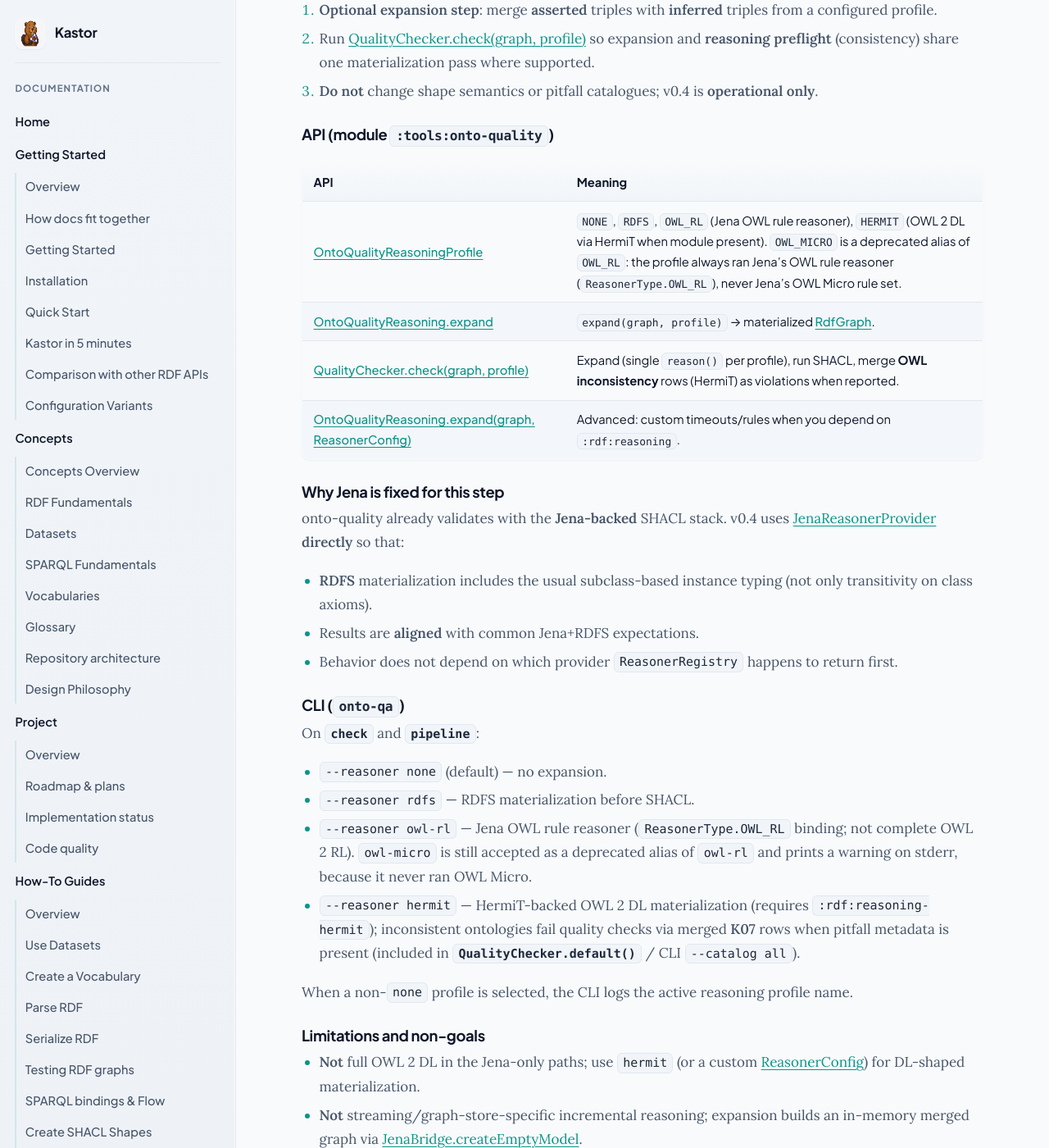
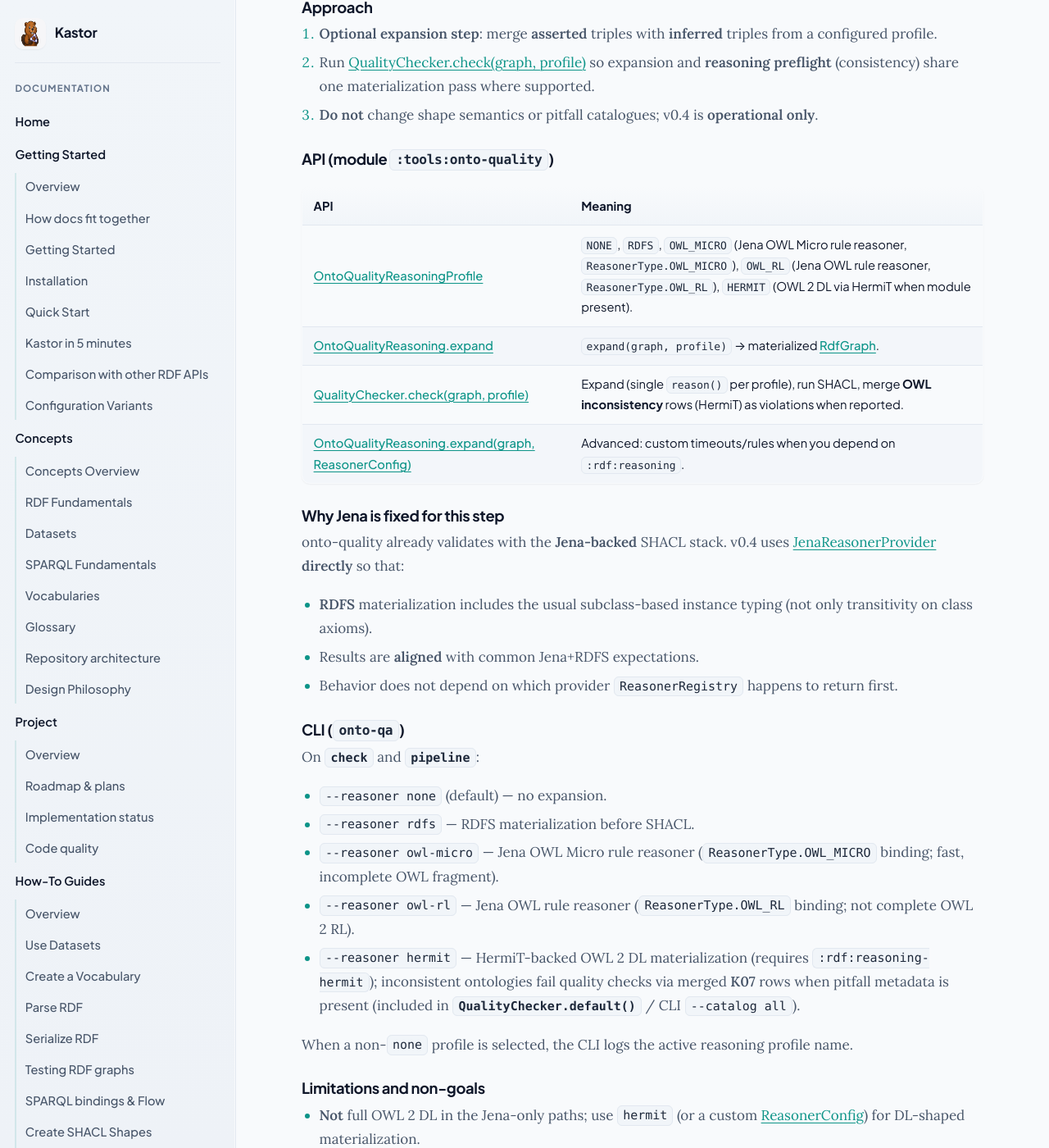
Before and after one commit to geoknoesis/kastor, a Jekyll site: the page built from docs/kastor/design/reasoning-in-kastor.md, in a window 1280 px wide and 1400 px high, scrolled down 1900 px. Shown: the whole window at 82% size. Built offline with Jekyll 4.4.1, drawn with Linux system fonts in a browser that asks for light colours; our own code applies the rules of GitHub Pages for plain Markdown files; some of the changed text lies outside the part shown.

Commit message:
feat(onto-quality): make OWL_MICRO / owl-micro a first-class Jena OWL Micro profile
OntoQualityReasoningProfile.OWL_MICRO and CLI --reasoner owl-micro were a
deprecated alias of OWL_RL because no provider exposed OWL Micro. They now
bind to ReasonerType.OWL_MICRO (Jena's OWL Micro rule reasoner) without a
deprecation or warning; OWL_RL / owl-rl stay bound to ReasonerType.OWL_RL.
The CLI test that asserted the deprecation warning and identical findings is
updated for the deliberate change, and a library test checks the binding and
OWL Micro entailments. Reasoning and onto-quality docs list OWL_MICRO.

Co-Authored-By: Claude Opus 5 (1M context) <noreply@anthropic.com>

```diff
--- a/docs/kastor/design/reasoning-in-kastor.md
+++ b/docs/kastor/design/reasoning-in-kastor.md
@@ -25,7 +25,7 @@ This document describes how **RDF reasoning** is exposed in Kastor and how **ont
 ### Providers shipped in this repo
 
 - **Memory** ([MemoryReasonerProvider](../../../rdf/reasoning/facade/src/main/kotlin/com/geoknoesis/kastor/rdf/reasoning/providers/MemoryReasonerProvider.kt)): **RDFS** rules rdfs2, rdfs3, rdfs5, rdfs7, rdfs9 and rdfs11 applied to a fixpoint (no axiomatic triples). Useful for tests and fast smoke checks; **not** full RDFS entailment or OWL.
-- **Jena** ([JenaReasonerProvider](../../../rdf/providers/jena-reasoning/src/main/kotlin/com/geoknoesis/kastor/rdf/jena/reasoning/JenaReasonerProvider.kt)): **RDFS**, **OWL_RL** (Jena's OWL rule reasoner — close to, but not a complete implementation of, OWL 2 RL) and **CUSTOM** rules (requires `customRules`). `OWL_EL`, `OWL_QL` and `OWL_DL` are rejected. This is the **reference implementation** for realistic rule-based entailment when Jena is on the classpath.
+- **Jena** ([JenaReasonerProvider](../../../rdf/providers/jena-reasoning/src/main/kotlin/com/geoknoesis/kastor/rdf/jena/reasoning/JenaReasonerProvider.kt)): **RDFS**, **OWL_MICRO** (Jena's OWL Micro rule reasoner — fast, incomplete OWL fragment), **OWL_RL** (Jena's OWL rule reasoner — close to, but not a complete implementation of, OWL 2 RL) and **CUSTOM** rules (requires `customRules`). `OWL_EL`, `OWL_QL` and `OWL_DL` are rejected. This is the **reference implementation** for realistic rule-based entailment when Jena is on the classpath.
 - **RDF4J** ([Rdf4jReasonerProvider](../../../rdf/providers/rdf4j-reasoning/src/main/kotlin/com/geoknoesis/kastor/rdf/rdf4j/reasoning/Rdf4jReasonerProvider.kt)): **RDFS** only.
 - **HermiT** (`:rdf:reasoning-hermit`): **HERMIT** and **OWL_DL** (OWL 2 DL).
 
@@ -55,7 +55,7 @@ SHACL validation in Kastor operates on an [RdfGraph](../../../rdf/core/src/main/
 
 | API | Meaning |
 |-----|---------|
-| [OntoQualityReasoningProfile](../../../tools/onto-quality/library/src/main/kotlin/com/geoknoesis/kastor/ontoquality/reasoning/OntoQualityReasoning.kt) | `NONE`, `RDFS`, `OWL_RL` (Jena OWL rule reasoner), `HERMIT` (OWL 2 DL via HermiT when module present). `OWL_MICRO` is a deprecated alias of `OWL_RL`: the profile always ran Jena's OWL rule reasoner (`ReasonerType.OWL_RL`), never Jena's OWL Micro rule set. |
+| [OntoQualityReasoningProfile](../../../tools/onto-quality/library/src/main/kotlin/com/geoknoesis/kastor/ontoquality/reasoning/OntoQualityReasoning.kt) | `NONE`, `RDFS`, `OWL_MICRO` (Jena OWL Micro rule reasoner, `ReasonerType.OWL_MICRO`), `OWL_RL` (Jena OWL rule reasoner, `ReasonerType.OWL_RL`), `HERMIT` (OWL 2 DL via HermiT when module present). |
 | [OntoQualityReasoning.expand](../../../tools/onto-quality/library/src/main/kotlin/com/geoknoesis/kastor/ontoquality/reasoning/OntoQualityReasoning.kt) | `expand(graph, profile)` → materialized [RdfGraph](../../../rdf/core/src/main/kotlin/com/geoknoesis/kastor/rdf/RdfTerms.kt). |
 | [QualityChecker.check(graph, profile)](../../../tools/onto-quality/library/src/main/kotlin/com/geoknoesis/kastor/ontoquality/QualityChecker.kt) | Expand (single `reason()` per profile), run SHACL, merge **OWL inconsistency** rows (HermiT) as violations when reported. |
 | [OntoQualityReasoning.expand(graph, ReasonerConfig)](../../../tools/onto-quality/library/src/main/kotlin/com/geoknoesis/kastor/ontoquality/reasoning/OntoQualityReasoning.kt) | Advanced: custom timeouts/rules when you depend on `:rdf:reasoning`. |
@@ -74,7 +74,8 @@ On **`check`** and **`pipeline`**:
 
 - `--reasoner none` (default) — no expansion.
 - `--reasoner rdfs` — RDFS materialization before SHACL.
-- `--reasoner owl-rl` — Jena OWL rule reasoner (`ReasonerType.OWL_RL` binding; not complete OWL 2 RL). `owl-micro` is still accepted as a deprecated alias of `owl-rl` and prints a warning on stderr, because it never ran OWL Micro.
+- `--reasoner owl-micro` — Jena OWL Micro rule reasoner (`ReasonerType.OWL_MICRO` binding; fast, incomplete OWL fragment).
+- `--reasoner owl-rl` — Jena OWL rule reasoner (`ReasonerType.OWL_RL` binding; not complete OWL 2 RL).
 - `--reasoner hermit` — HermiT-backed OWL 2 DL materialization (requires `:rdf:reasoning-hermit`); inconsistent ontologies fail quality checks via merged **K07** rows when pitfall metadata is present (included in **`QualityChecker.default()`** / CLI `--catalog all`).
 
 When a non-`none` profile is selected, the CLI logs the active reasoning profile name.
```
Also changed, not shown: docs/kastor/design/hermit-reasoning-integration.md (+1 -1 lines), docs/kastor/features/ontology-quality.md (+1 -1 lines), docs/kastor/features/reasoning.md (+2 -2 lines), docs/kastor/guides/how-to-ontology-quality.md (+3 -2 lines), tools/onto-quality/library/README.md, 4 other files.
